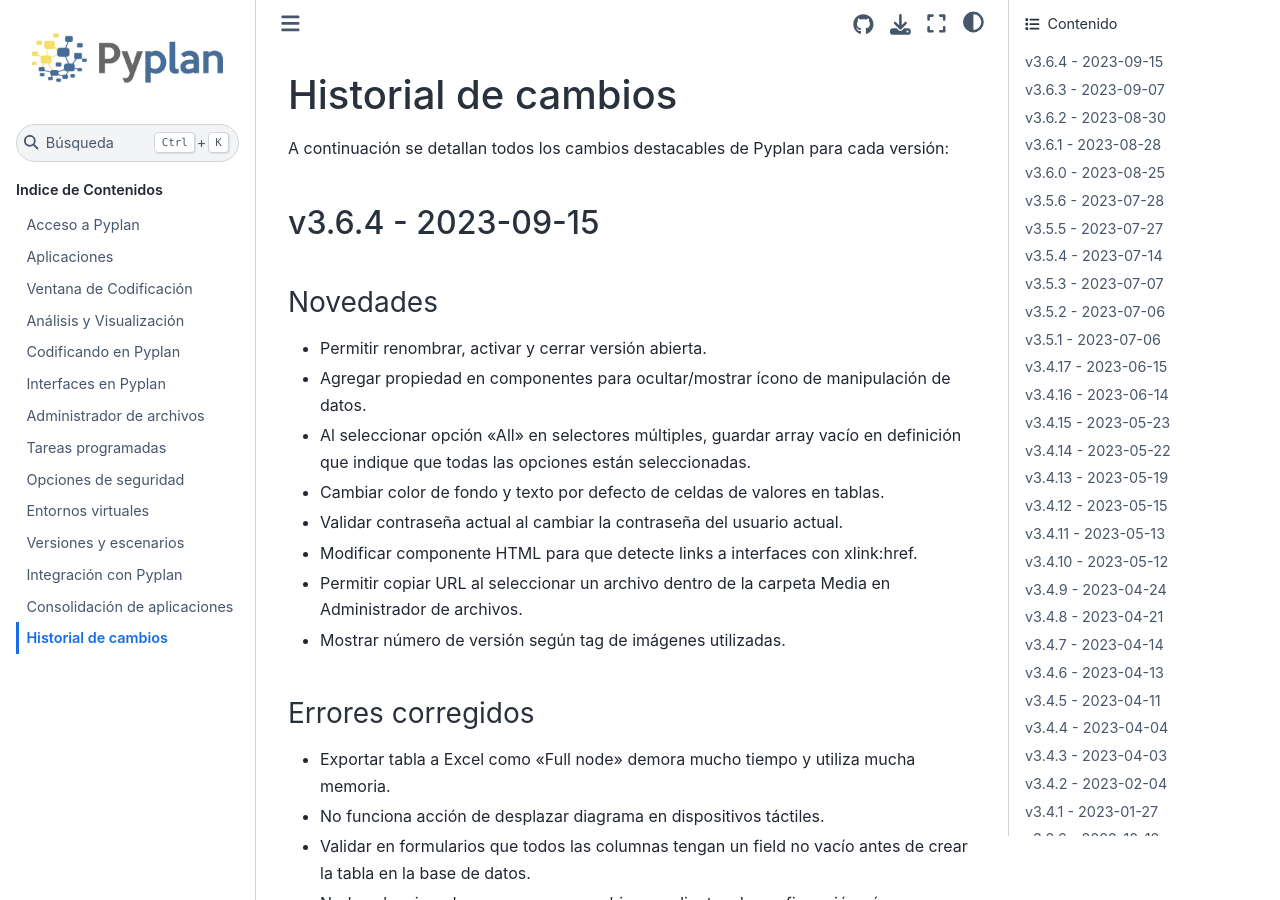
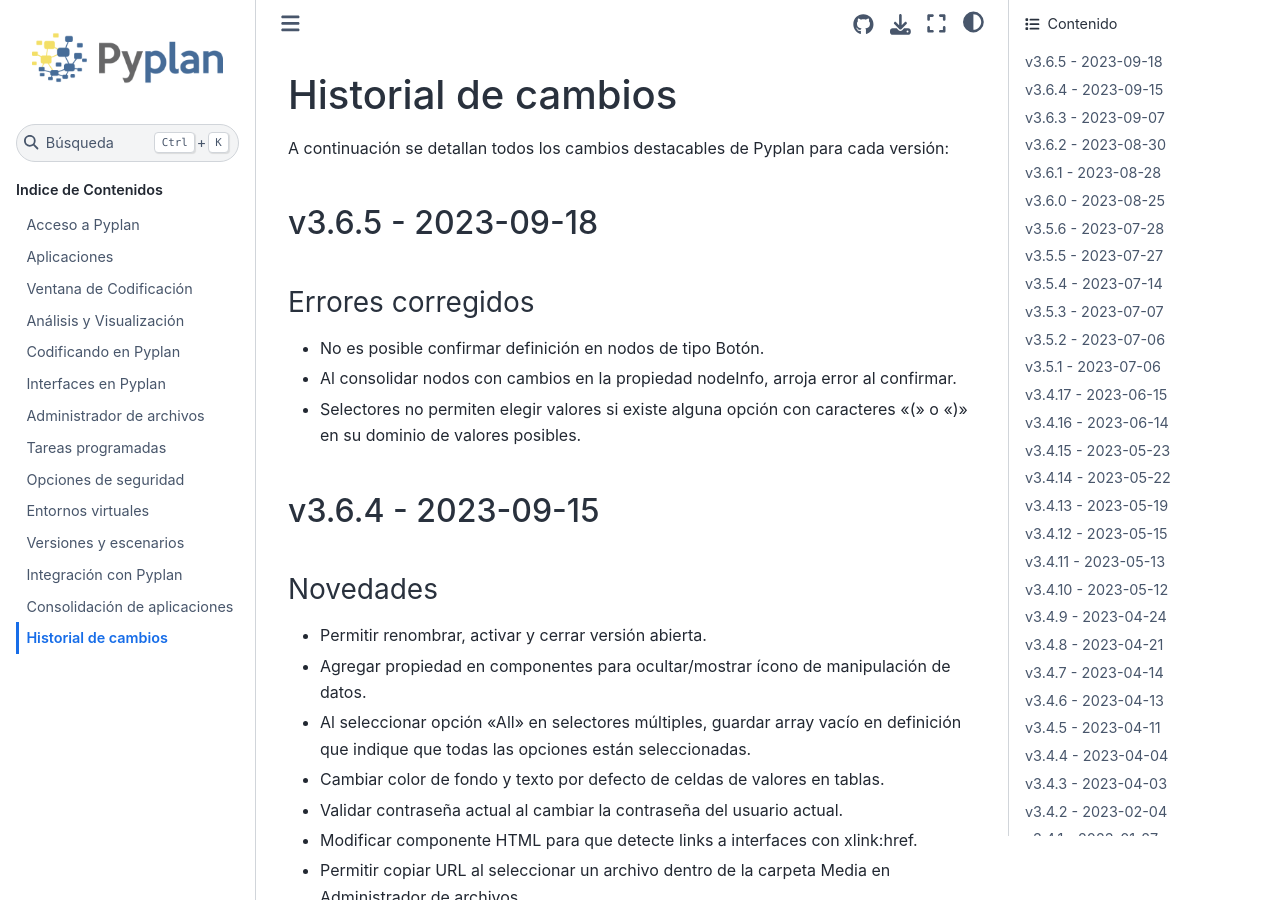
Before and after one commit to pyplan/pyplan, a Sphinx documentation site: the page built from docs/99_change_log/index.rst, in a window 1280 px wide and 900 px high. Built offline with Sphinx 7.4.7 and the Sphinx Book theme 1.1.4, drawn with Linux system fonts in a browser that asks for light colours.

Commit message:
changelog v3.6.5

```diff
--- a/docs/99_change_log/index.rst
+++ b/docs/99_change_log/index.rst
@@ -2,6 +2,18 @@
 ====================
 
 A continuación se detallan todos los cambios destacables de Pyplan para cada versión:
+
+v3.6.5 - 2023-09-18
+--------------------
+
+------------------
+Errores corregidos
+------------------
+
+- No es posible confirmar definición en nodos de tipo Botón.
+- Al consolidar nodos con cambios en la propiedad nodeInfo, arroja error al confirmar.
+- Selectores no permiten elegir valores si existe alguna opción con caracteres "(" o ")" en su dominio de valores posibles.
+
 
 v3.6.4 - 2023-09-15
 --------------------
```
Also changed, not shown: 1 other file.
